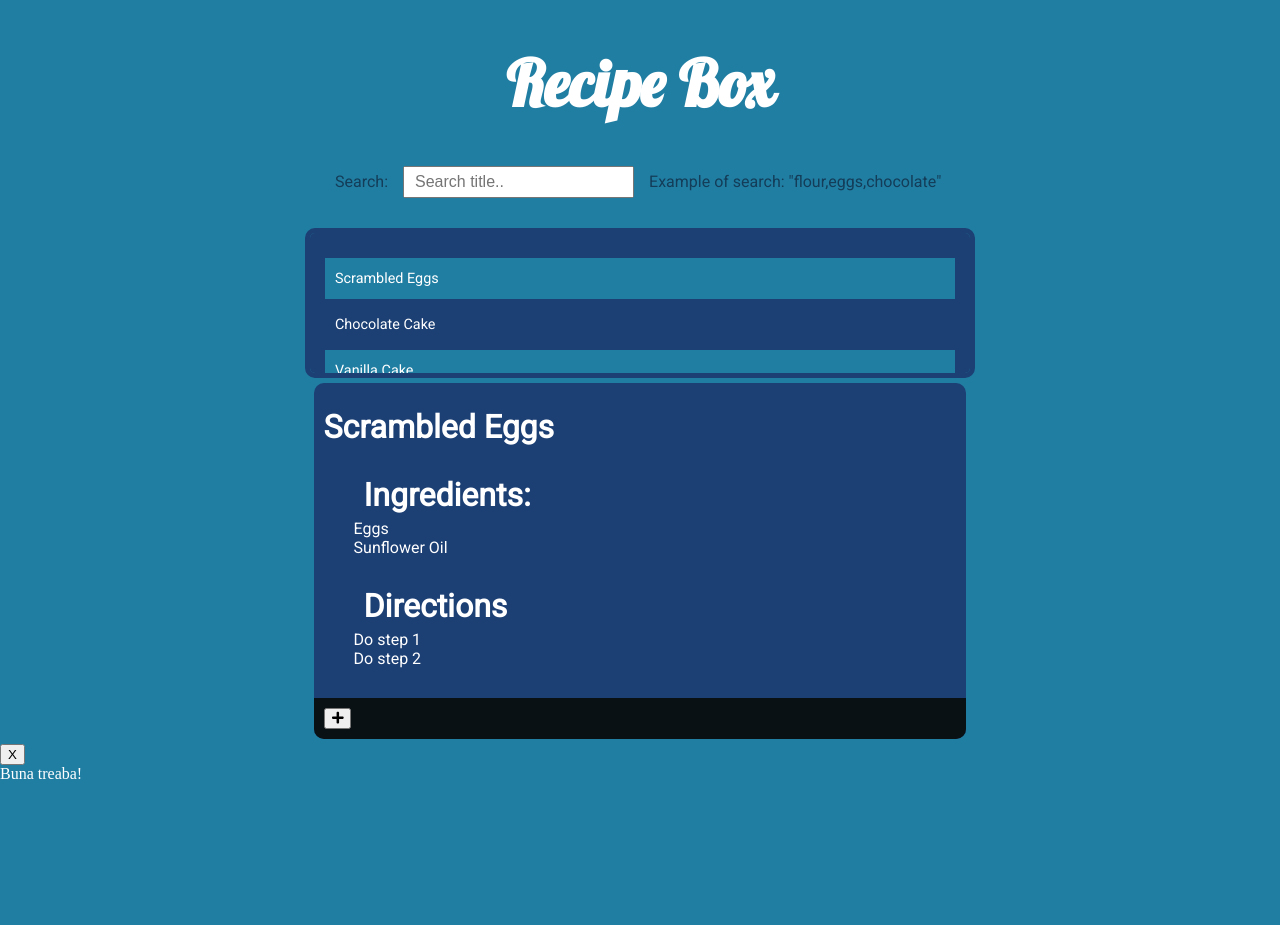
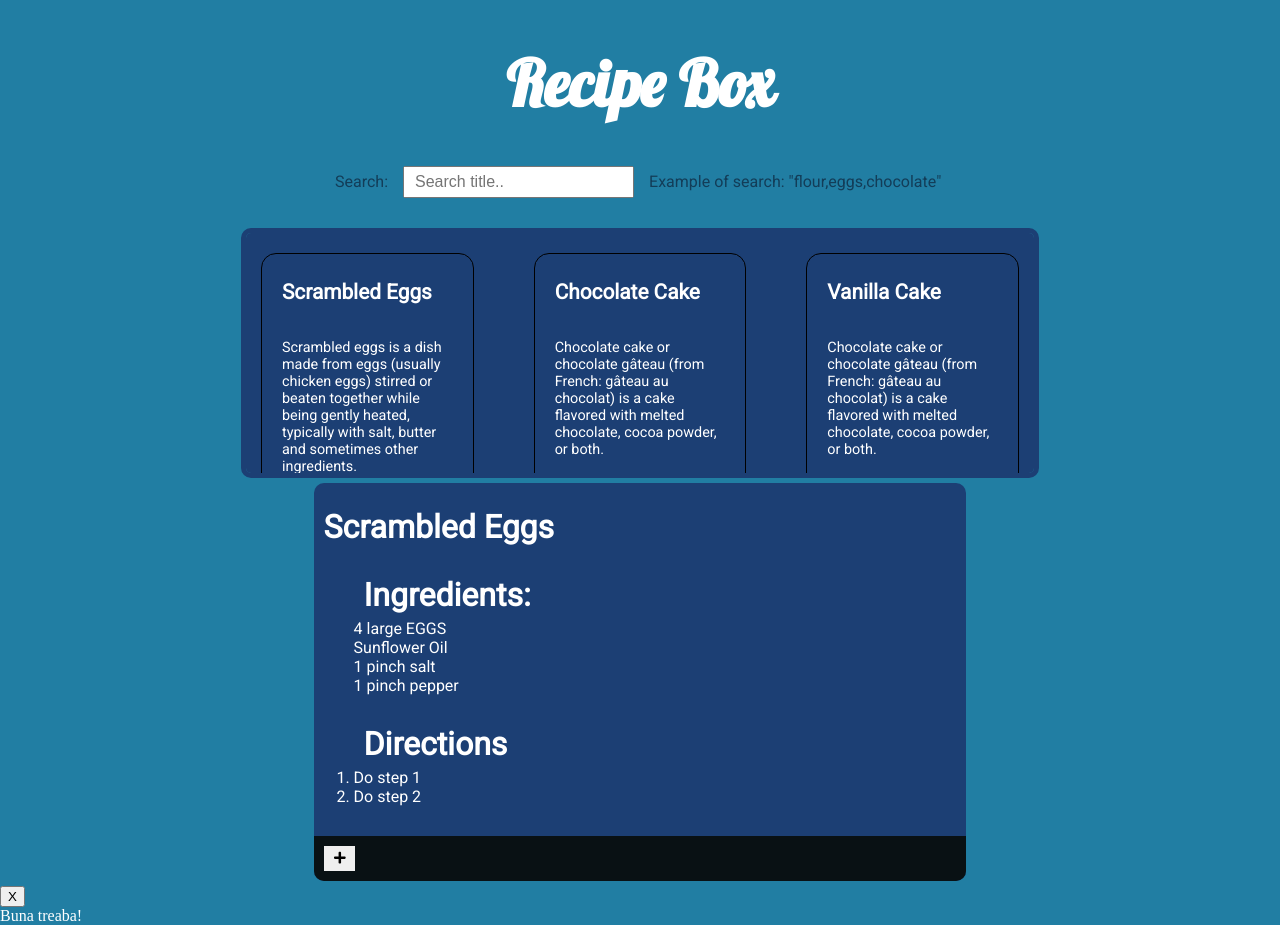
Before and after one commit to Andarus-1994/Recipes, a Vue app: page / in a window 1280 px wide. Before the commit the page ends 800 px from the top, so only its background shows below. Built offline with nearby package versions, Linux system fonts and the light colour scheme.

Commit message:
Vue deploy

```diff
--- a/src/components/Add.vue
+++ b/src/components/Add.vue
@@ -22,4 +22,15 @@ export default {
     border-bottom-left-radius: 10px;
     padding: 10px;
 }
+
+.add button{
+    position: relative;
+    cursor: pointer;
+    border:none;
+    padding: 5px 10px;
+}
+.add button:active{
+    top:1px;
+    bottom:1px;
+}
 </style>
--- a/src/components/Details.vue
+++ b/src/components/Details.vue
@@ -65,4 +65,7 @@ export default {
     list-style-type: none;
     margin:30px 0;
 }
+.details ul:nth-of-type(2){
+    list-style-type: decimal;
+}
 </style>
--- a/src/views/home.vue
+++ b/src/views/home.vue
@@ -11,10 +11,10 @@
       <li
         v-for="(recipe, index) in SearchFilter"
         :key="index"
-        v-bind:style="index % 2 === 0 ? li : ''"
         @click="DetailIngredient(index)"
       >
-        {{ recipe.recipe }}
+        <h3>{{ recipe.recipe }}</h3>
+        <p>{{recipe.description}}</p>
       </li>
     </ul>
     <Details :number="number" :recipes="SearchFilter" />
@@ -40,28 +40,30 @@ export default {
       search: "",
       hide: true,
       number:0,
-      li: {
-        backgroundColor: "rgb(33, 126, 163)",
-      },
+
 
       itemList: [
         {
           recipe: "Scrambled Eggs",
-          ingredients: ["Eggs", "Sunflower Oil"],
+          description:"Scrambled eggs is a dish made from eggs (usually chicken eggs) stirred or beaten together while being gently heated, typically with salt, butter and sometimes other ingredients.",
+          ingredients: ["4 large EGGS", "Sunflower Oil", "1 pinch salt", "1 pinch pepper"],
           directions: ["Do step 1", "Do step 2"],
         },
         {
           recipe: "Chocolate Cake",
+          description:"Chocolate cake or chocolate gâteau (from French: gâteau au chocolat) is a cake flavored with melted chocolate, cocoa powder, or both.",
           ingredients: ["Eggs", "Flour", "Milk", "Chocolate"],
           directions: ["Do step 1", "Do step 2", "Do step 3"],
         },
         {
           recipe: "Vanilla Cake",
+          description:"Chocolate cake or chocolate gâteau (from French: gâteau au chocolat) is a cake flavored with melted chocolate, cocoa powder, or both.",
           ingredients: ["Eggs", "Flour", "Milk", "Vanilla"],
           directions: ["Do step 1", "Do step 2", "Do step 3"],
         },
         {
           recipe: "Scrambled Eggs",
+          description:"Eggs are prepared at home usually.",
           ingredients: ["Eggs", "Sunflower Oil"],
           directions: ["Do step 1", "Do step 2"],
         },
@@ -149,23 +151,35 @@ export default {
   background-color: rgb(28, 63, 116);
   border-radius: 10px;
   border: 5px solid rgb(28, 63, 116);
+  display: grid;
+  grid-template-columns: repeat(auto-fit, minmax(200px, 1fr));
+  grid-column-gap:50px;
+  grid-row-gap:30px;
   overflow: auto;
   list-style-type: none;
-  height: 100px;
-  width: 50%;
+  height: 200px;
+  width: 60%;
   min-width: 300px;
   padding: 20px 10px;
   margin: 0 auto;
 }
 .home ul li {
+  display: flex;
+  flex-direction: column;
+  border:1px solid black;
+  border-radius: 15px;
   cursor: pointer;
-  padding: 12px 10px;
-  margin: 5px 5px;
+  padding: 5px 20px;
+  margin: 0px 5px;
   font-size: 0.9rem;
   font-family: "Roboto", sans-serif;
+  transition: 0.4s;
 }
 
 .home ul li:hover {
   color: rgb(38, 72, 124);
 }
+.home ul li h3{
+  font-size: 1.3rem;
+}
 </style>
--- a/vue.config.js
+++ b/vue.config.js
@@ -2,4 +2,7 @@ module.exports = {
   devServer: {
     port: 3000,
   },
+  publicPath: process.env.NODE_ENV === 'production'
+    ? '/Recipes/'
+    : '/'
 };
```
Also changed, not shown: 1 other file (tests, documents, lock files or other folders).
